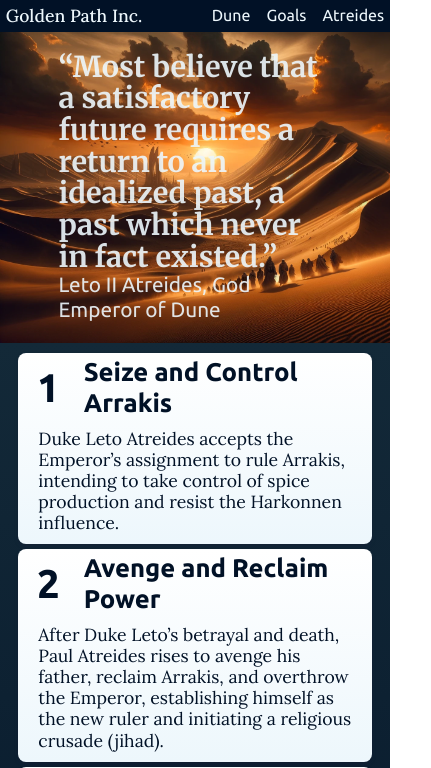
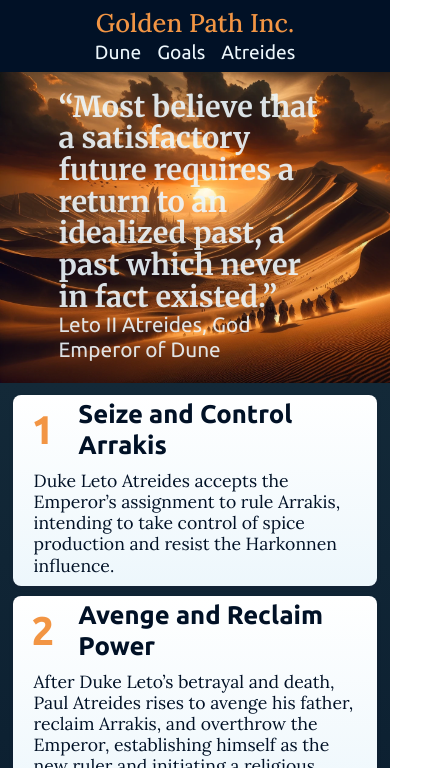
Before and after one commit to Levezze/CompanyHomeFlexbox, a plain HTML site: page index.html in a window 390 px wide. Shown: the top 768 px of the page, 431 px wide, since content can reach past the window. Drawn offline with Linux system fonts and the light colour scheme.

Commit message:
Final Commit with icon and mobile

```diff
--- a/index.html
+++ b/index.html
@@ -2,7 +2,9 @@
 
 <html>
   <head>
-    <link rel="shortcut icon" href="./resources/images/favicon.ico" type="image/x-icon">
+    <meta name="viewport" content="width=device-width, initial-scale=1" />
+
+    <link rel="shortcut icon" href="./resources/images/Atreides_2021.webp" type="image/x-icon">
     <link rel="stylesheet" href="./resources/css/reset.css">
     <link rel="stylesheet" href="./resources/css/styles.css">
 
--- a/resources/css/styles.css
+++ b/resources/css/styles.css
@@ -72,7 +72,7 @@ header .container {
 }
 
 header .logo a {
-    color: #edf7fc;
+    color: #F29544;
     font-size: 1.6rem;
     line-height: 1.2;
     font-family: "Lora", serif;
@@ -100,22 +100,20 @@ header a:hover {
     color: #F29544;
 }
 
-@media only screen and (max-width: 550px) {
+header a:active {
+    /* transition: .3s; */
+    color: #edf7fc;
+}
+
+@media only screen and (max-width:550px) {
     header .container {
-        height: 2rem;
-        padding: 0 1.5%;
-    }
-
-    header .logo a {
-        font-size: 1.1rem;
+        height: 3.5rem;
+        flex-direction: column;
     }
 
     header nav ul li {
-        padding-left: 1rem;
-    }
-
-    header nav a {
-        font-size: 1rem;
+        padding-left: 0;
+        margin: 0 .5rem;
     }
 }
 
@@ -127,7 +125,7 @@ main {
 
 @media only screen and (max-width: 550px) {
     main {
-        padding-top: 2rem;
+        padding-top: 4.5rem;
     }
 }
 
@@ -205,6 +203,7 @@ main {
 
 .chrono {
     flex-wrap: wrap;
+    justify-content: center;
 }
 
 .goals .content {
@@ -212,7 +211,8 @@ main {
     background-image: linear-gradient(white, #EDF7FC);
     box-shadow: rgba(50, 50, 93, 0.25) 0px 2px 5px -1px, rgba(0, 0, 0, 0.3) 0px 1px 3px -1px;
     padding: .8%;
-    min-width: 20rem;
+    min-width: 15rem;
+    max-width: 20rem;
     flex: 1;
     color: #011126;
     margin: .7%;
@@ -230,6 +230,7 @@ main {
     font-weight: 800;
     padding-left: 1rem;
     font-family: "Ubuntu", sans-serif;
+    color: #F29544;
 }
 
 .goals h4 {
@@ -246,7 +247,12 @@ main {
     padding: 1.5rem 0;
 }
 
-@media only screen and (max-width:550px) {
+@media only screen and (max-width:560px) {
+    .goals .content {
+        min-width: 100%;
+        margin: .3rem;
+    }
+
     .goals .content {
         min-height: 0;
     }
@@ -277,7 +283,6 @@ main {
 
 .atreides .content {
     align-items: center;
-    /* min-width: 20%; */
     min-width: 25rem;
     max-width: 35rem;
 }
@@ -300,6 +305,7 @@ main {
 }
 .atreides span {
     font-weight: 400;
+    color: #F29544;
 }
 
 .atreides h5 {
@@ -319,6 +325,10 @@ main {
 
     .atreides h5 {
         margin-top: 0;
+    }
+
+    .atreides .content {
+        min-width: 0;
     }
 }
 
```
Also changed, not shown: 2 other files.
